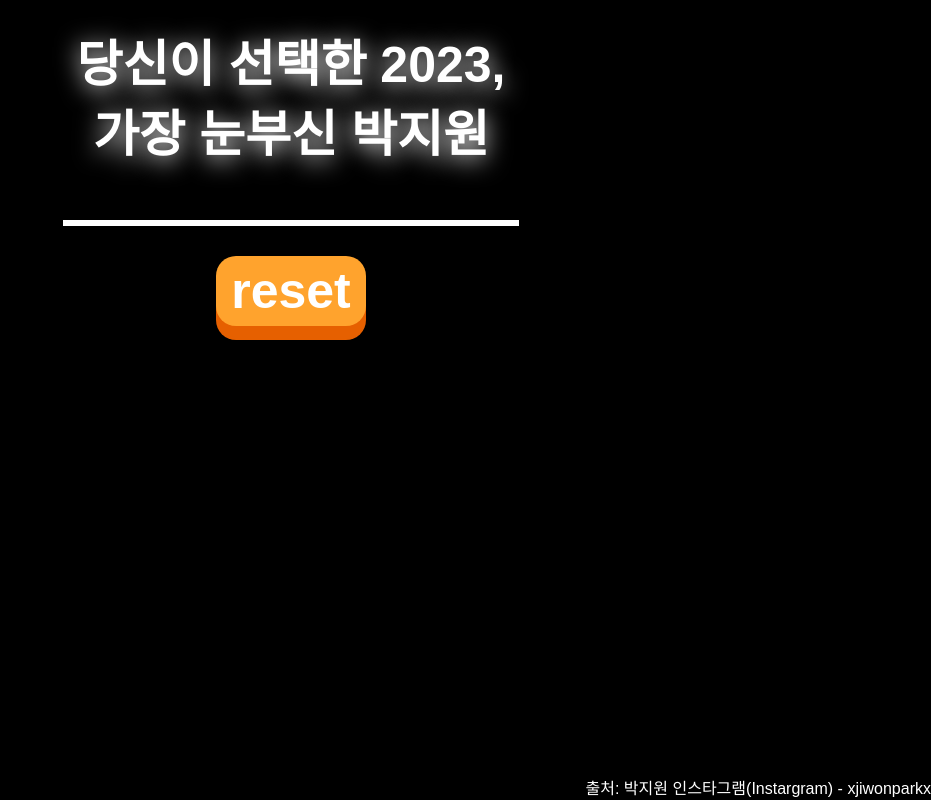
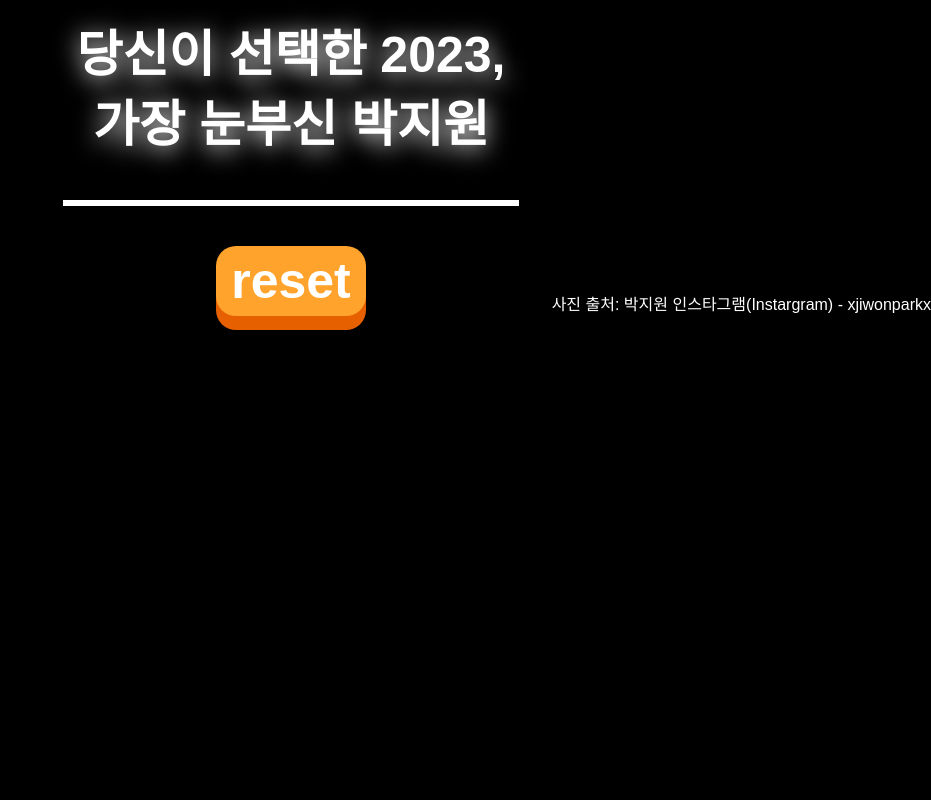
Before and after one commit to kuk0901/tournament-jiwon, a plain HTML site: page results.html in a window 1280 px wide. Shown: the whole page, without its empty margins (349-1280 px from the left). Drawn offline with nearby package versions, Linux system fonts and the light colour scheme.

Commit message:
html, css 재재수정

```diff
--- a/css/common.css
+++ b/css/common.css
@@ -1,6 +1,3 @@
-html {
-  height: 100%;
-}
 body {
   width: 100%;
   height: 100%;
@@ -15,7 +12,7 @@ body {
   font-size: 60px;
   font-weight: 700;
   text-align: center;
-  padding: 30px;
+  padding: 20px;
   text-shadow: 0 4px 25px #fff;
 }
 @media (max-width: 1000px) {
@@ -66,7 +63,7 @@ body {
   cursor: pointer;
   user-select: none;
   border-radius: 20px;
-  margin: auto auto 10px;
+  margin: 10px auto 20px;
   transition: 0.1s;
 }
 .btn-orange {
--- a/css/home.css
+++ b/css/home.css
@@ -22,7 +22,7 @@
   margin: auto;
 }
 .text {
-  height: 100px;
+  height: 80px;
   font-size: 30px;
   font-weight: 600;
   text-align: center;
--- a/results.html
+++ b/results.html
@@ -27,7 +27,7 @@
     </section>
     <a href="./index.html" class="btn btn-orange">reset</a>
     <div class="description">
-      출처: 박지원 인스타그램(Instargram) -
+      사진 출처: 박지원 인스타그램(Instargram) -
       <a href="https://www.instagram.com/xjiwonparkx/">xjiwonparkx</a>
     </div>
   </body>
```
